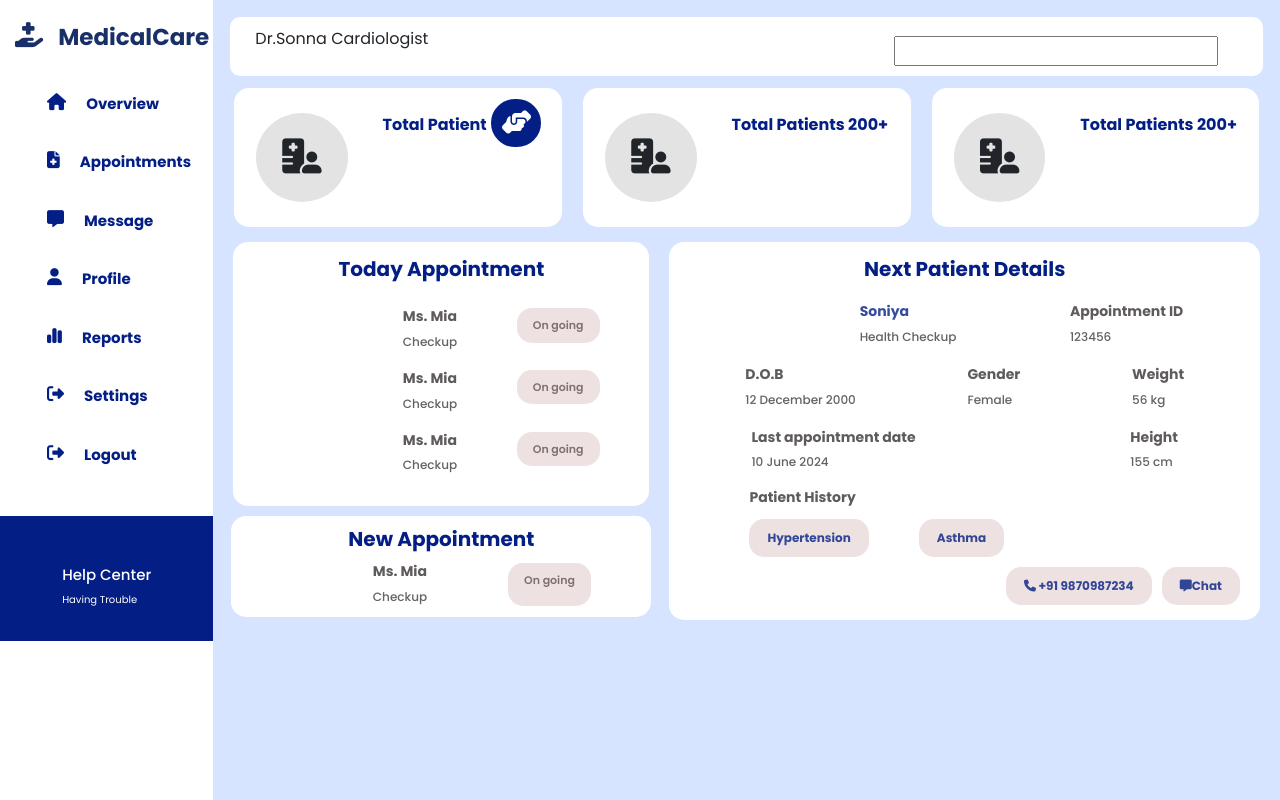
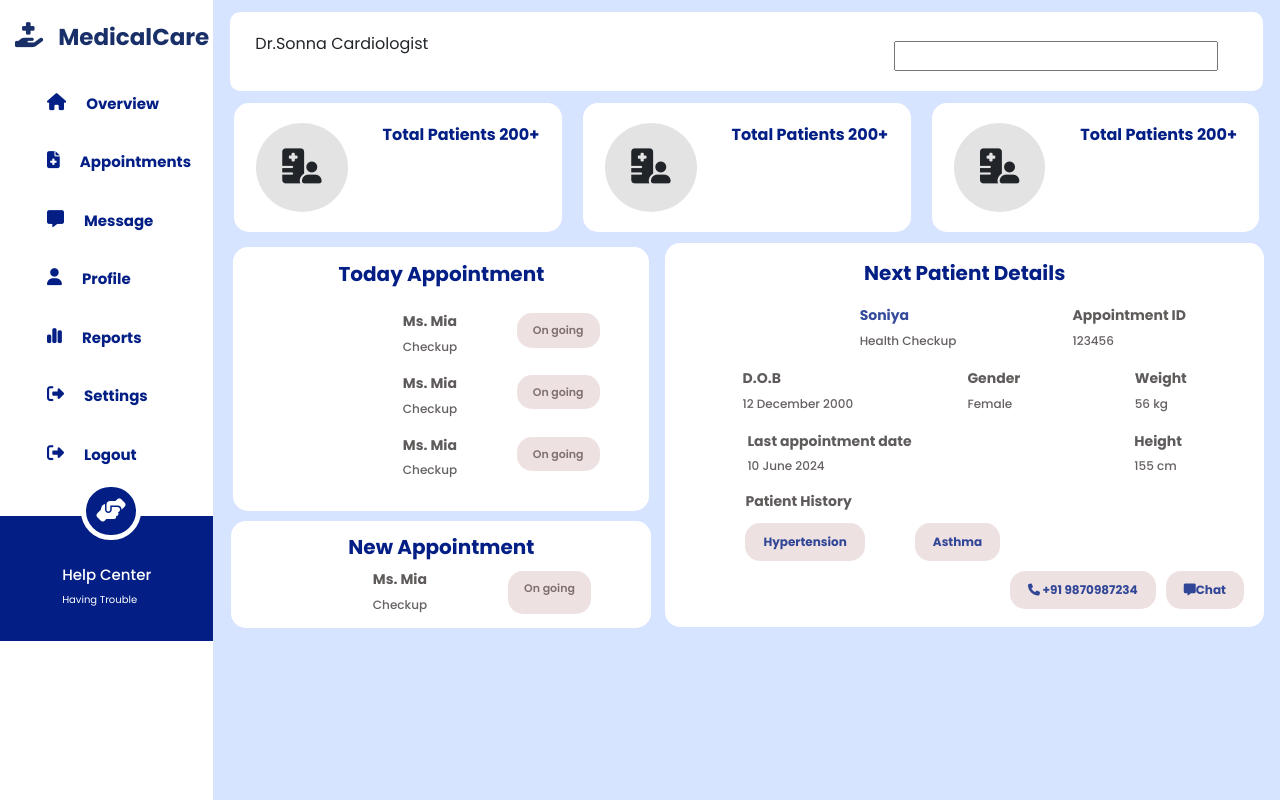
Before and after one commit to sarucm1017/Healthcare_Management-Frontend, a React (Create React App) app: page /doctorsDashboard/1 in a window 1280 px wide. Built offline with nearby package versions, Linux system fonts and the light colour scheme; a web font is replaced by a local one.

Commit message:
doctorsDashboard

```diff
--- a/src/Componets/Layout/Dashborad/Doctors/doctors.css
+++ b/src/Componets/Layout/Dashborad/Doctors/doctors.css
@@ -25,7 +25,7 @@ p{
 }
 .main_home{
     background-color: #D7E4FF;
-    padding: 10px 10px;
+    padding: 5px 10px;
 
 }
 .main_navbar{
@@ -34,7 +34,7 @@ p{
     justify-content: space-between;
     background-color: white;
     margin: 7px;
-    padding: 10px 25px;
+    padding: 20px 25px;
     border-radius: 10px;
 
 }
@@ -55,7 +55,7 @@ p{
     display: flex;
     justify-content: space-around;
     background-color: white;
-    padding: 25px 5px;
+    padding: 20px 5px;
     margin: 5px 10px;
     width: 31.333333% !important;
     border-radius: 15px;
@@ -122,8 +122,8 @@ p{
 }
 .next_appointment{
     background-color: white;
-    padding: 15px 20px;
-    margin: 10px;
+    padding: 18px 20px;
+    margin: 6px;
     border-radius: 15px;
 }
 .maininfo_box{
@@ -188,7 +188,7 @@ p{
     display: flex;
     flex-direction: column;
     background-color: white;
-    padding: 11px 20px;
+    padding: 14px 20px;
     margin: 8px;
     border-radius: 15px;
 
@@ -270,6 +270,7 @@ p{
     padding: 50px 10px 34px 10px;
     color: white;
     margin-top: 32px;
+    position: relative;
 }
 .helpcenter_container  h4{
     font-size: 15px;
--- a/src/Componets/Layout/Dashborad/Patients/patients.css
+++ b/src/Componets/Layout/Dashborad/Patients/patients.css
@@ -213,6 +213,7 @@ th , td {
     padding: 11px 0;
     padding-left: 15px;
     border-radius: 10px;
+    margin-right: 20px;
 }
 .menu i {
     color: #031F85;
--- a/src/Componets/Layout/Register/Registe.jsx
+++ b/src/Componets/Layout/Register/Registe.jsx
@@ -79,7 +79,7 @@ const Register = () => {
                       autoComplete="off"
                       {...register("name", {
                         pattern: {
-                          value: /^[A-Za-z]+$/,
+                          value: /^[A-Za-z\s]+$/,
                           message: "Invalid name format",
                         },
                         required: "Name is required",
```
